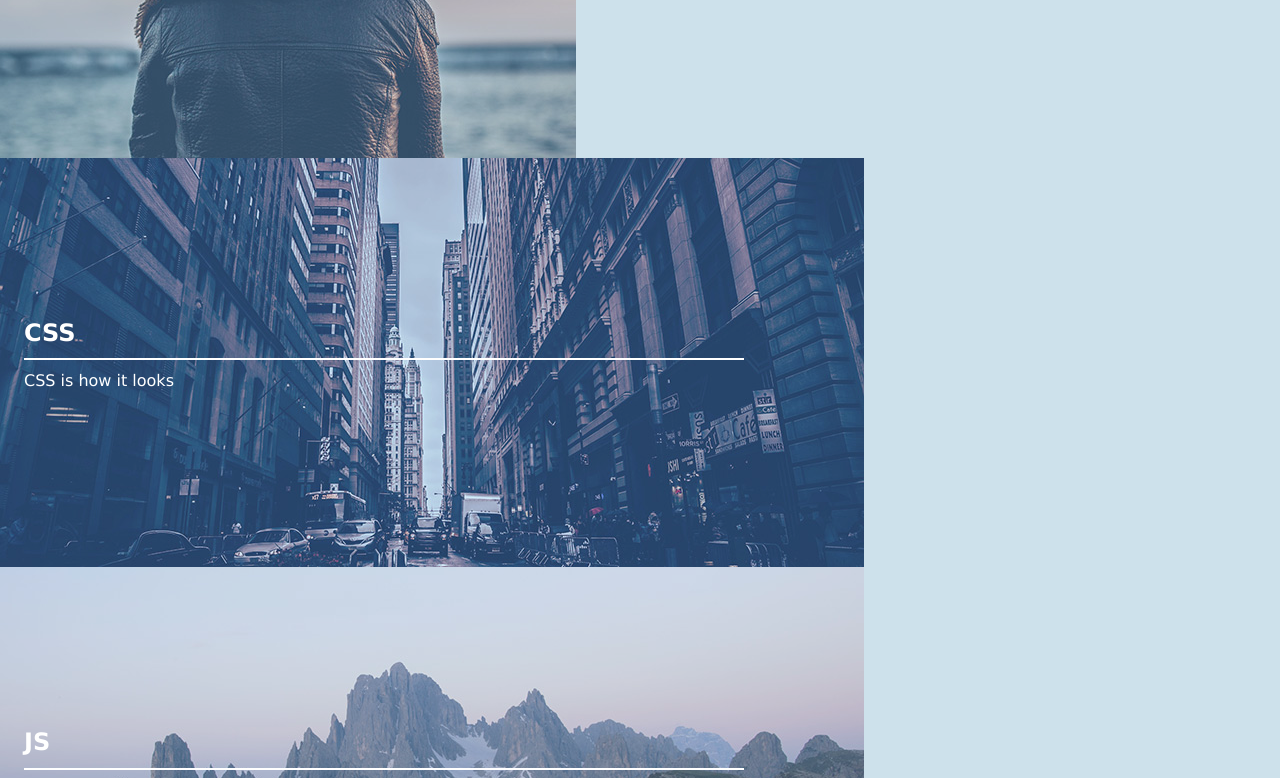
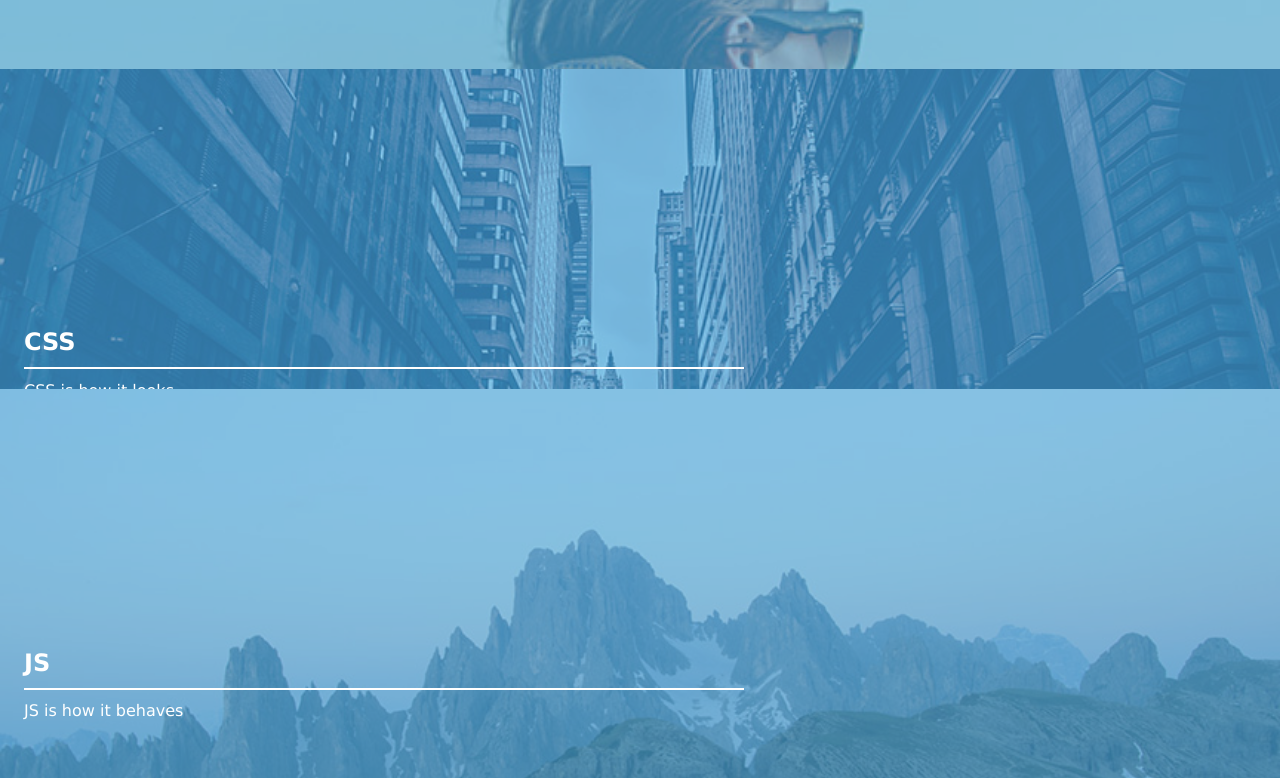
Before and after one commit to MariusCodeAcademy/feu2-11-mobile-first, a plain HTML site: page practice.html in a window 1280 px wide. Shown: the part 731-1509 px from the top of the page. Drawn offline with Linux system fonts and the light colour scheme.

Commit message:
grid way

```diff
--- a/style/practice.css
+++ b/style/practice.css
@@ -51,7 +51,7 @@ html {
 .post {
   display: grid;
   grid-template-columns: 1fr;
-  min-height: 320px;
+  height: 320px;
 }
 
 .post__header {
@@ -70,10 +70,11 @@ html {
 .post__image {
   align-self: stretch;
   object-fit: cover;
+  width: 100%;
 }
 
 .post__overlay {
-  background-color: rgba(61, 171, 225, 0.18);
+  background-color: rgba(61, 171, 225, 0.58);
 }
 .post__title {
   text-transform: capitalize;
```
